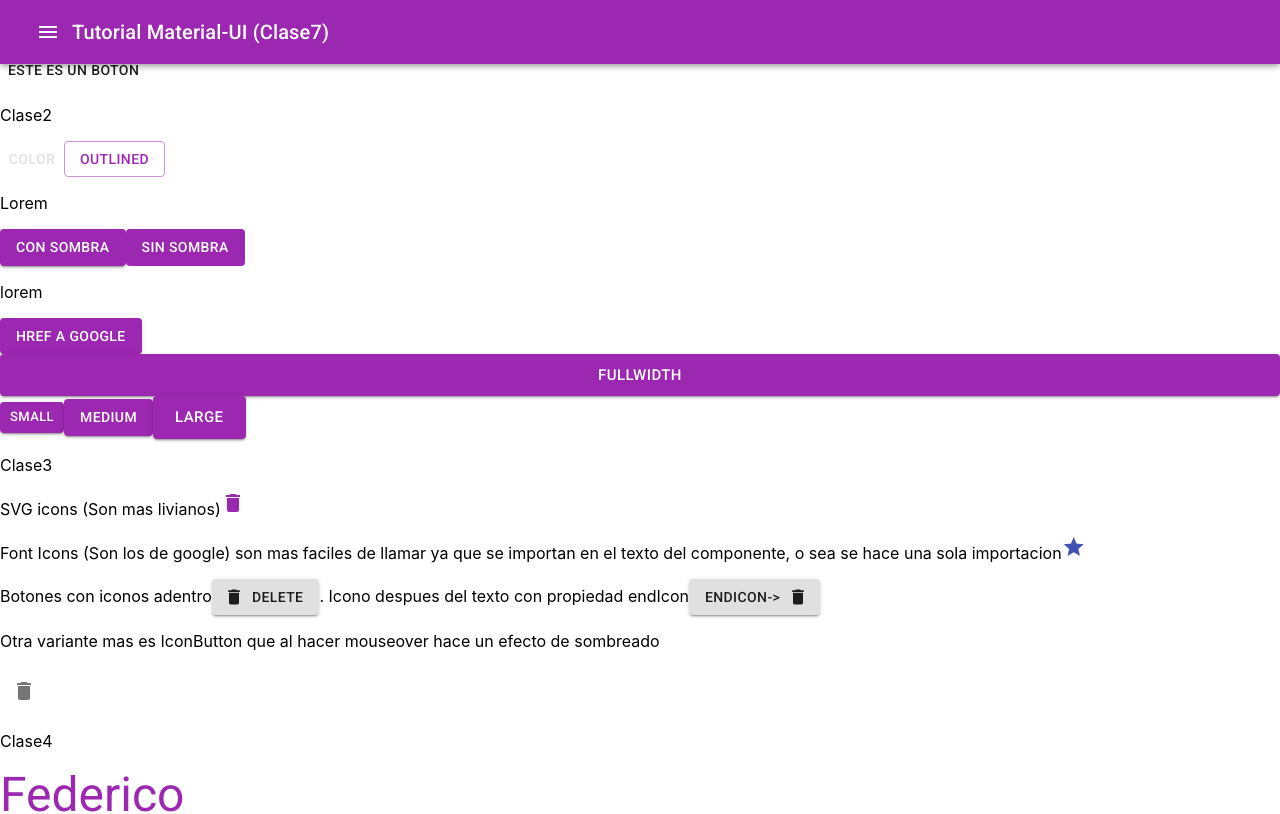
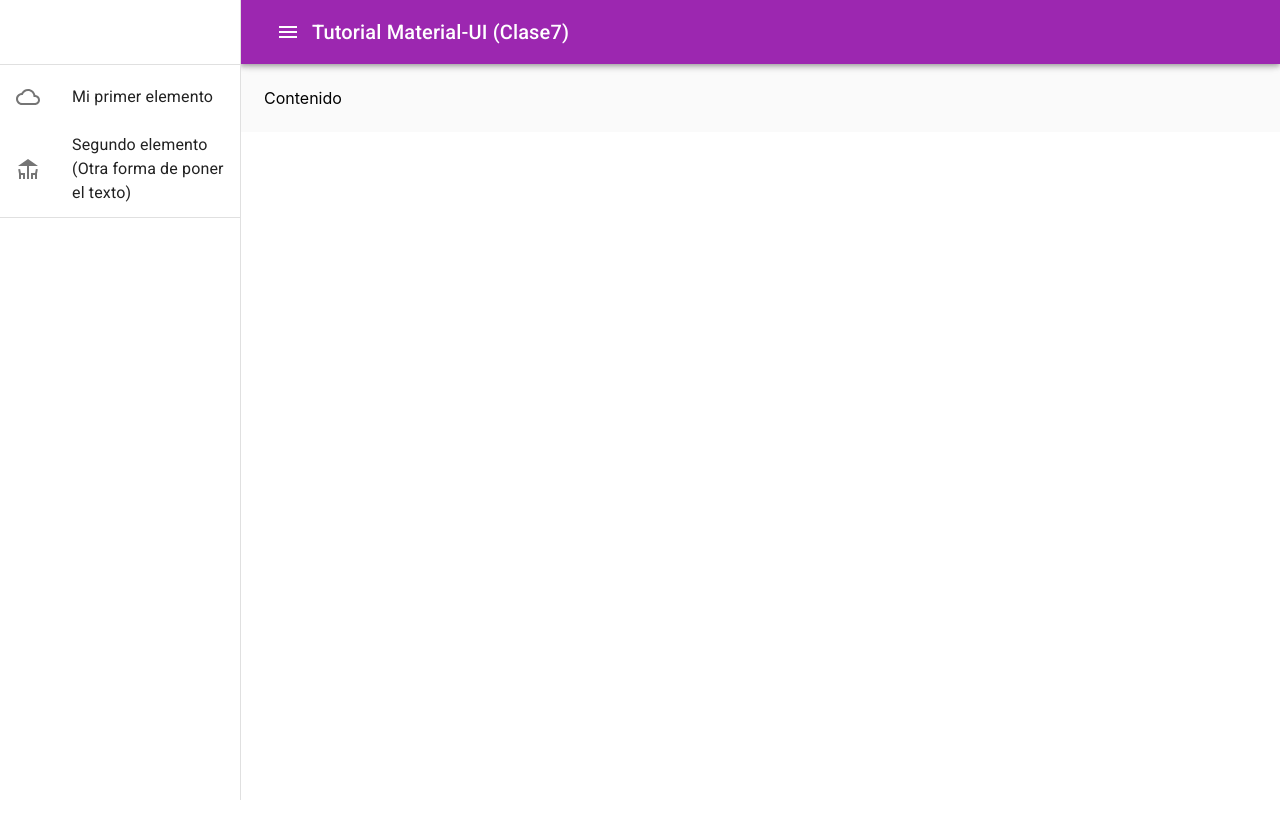
Before and after one commit to garipfederico/material_ui, a React (Create React App) app: page / in a window 1280 px wide. Shown: the top 814 px of the page. Built offline with nearby package versions, Linux system fonts and the light colour scheme.

Commit message:
Video10
Curso Material UI #10 Drawer Estático
URL: https://www.youtube.com/watch?v=Wyd-dtxBH7Y&list=PLPl81lqbj-4Kn-PRUvHuzh_591Euc3688&index=11
Contenedor
                     >OwnDrawer  -> Solo la parte estatica, botones y typography
                     >Navbar -> reutilizado

```diff
--- a/src/App.jsx
+++ b/src/App.jsx
@@ -15,11 +15,12 @@
 import Clase7 from './component/Clase7'
 import Clase8 from './component/Clase8'
 import Clase9 from './component/Clase9'
+import Clase10 from './component/Clase10'
 
 function App() {
   return (
     <div>
-      <Clase1 />
+      {/* <Clase1 />
       <Clase2 />
       <Clase3 />
       <Clase4 />
@@ -27,7 +28,8 @@
       <Clase6 />
       <Clase7 />
       <Clase8 />
-      <Clase9 />
+      <Clase9 /> */}
+      <Clase10 />
 
     </div>
   );
--- /dev/null
+++ b/src/component/Clase10.js
@@ -0,0 +1,19 @@
+import React from 'react'
+
+
+import theme from '../temaConfig'
+import { ThemeProvider } from '@material-ui/core'
+
+import Contenedor from './Contenedor'
+
+const Clase10 = () => {
+    return (
+        <div>
+            <ThemeProvider theme={theme}>
+                <Contenedor />
+            </ThemeProvider>
+        </div>
+    )
+}
+
+export default Clase10;
--- /dev/null
+++ b/src/component/Contenedor.js
@@ -0,0 +1,36 @@
+import React from 'react'
+
+import {
+    makeStyles
+} from '@material-ui/core'
+import Navbar from './Navbar'
+import OwnDrawer from './OwnDrawer'
+
+const estilos = makeStyles(theme => ({
+    root: {
+        display: 'flex'
+    },
+    toolbar: theme.mixins.toolbar,
+    content: {
+        flexGrow: 1,
+        backgroundColor: theme.palette.background.default,
+        padding: theme.spacing(3),
+      },
+}))
+
+const Contenedor = () => {
+    const classes = estilos()
+
+    return (
+        <div className={classes.root}>
+            <Navbar />
+            <OwnDrawer />
+            <div className={classes.content}>
+                <div className={classes.toolbar}></div>
+                Contenido
+            </div>
+        </div>
+    )
+}
+
+export default Contenedor;
--- a/src/component/Navbar.js
+++ b/src/component/Navbar.js
@@ -9,7 +9,14 @@
 // useStyles
 
 const useStyles = makeStyles(theme => ({
-  offset: theme.mixins.Toolbar
+  offset: theme.mixins.Toolbar,// eliminar????
+
+// Aca hay codigo que no he puesto(no se porque) pero que recien aparece en el video 10 en el minuto 16:18
+
+  appBar: {
+    width: `calc(100% - ${240}px)`,
+    marginLeft: 240,
+  },
 }))
 
 const Navbar = () => {
@@ -18,7 +25,7 @@
 
   return (
     <div>
-      <AppBar >
+      <AppBar className={classes.appBar}>
         <Toolbar>
           <IconButton color='inherit'>
             <MenuIcon></MenuIcon>
--- /dev/null
+++ b/src/component/OwnDrawer.js
@@ -0,0 +1,41 @@
+import React from 'react'
+import {
+    makeStyles,
+    Drawer,
+    Divider
+} from '@material-ui/core'
+import Listas from './Listas'
+
+const estilos = makeStyles(theme => ({
+    drawer: {
+        width: 240,
+
+        flexShrink: 0,
+    },
+    drawerPaper: {
+        width: 240,
+    },
+    // necessary for content to be below app bar
+    toolbar: theme.mixins.toolbar,
+}))
+
+const OwnDrawer = () => {
+
+    const classes = estilos()
+
+    return (
+        <Drawer
+            className={classes.drawer}
+            variant='permanent'
+            classes={{
+                paper: classes.drawerPaper,
+            }}
+            anchor='left'    >
+            <div className={classes.toolbar}></div>
+            <Divider />
+            <Listas/>
+        </Drawer>
+    )
+}
+
+export default OwnDrawer
```
